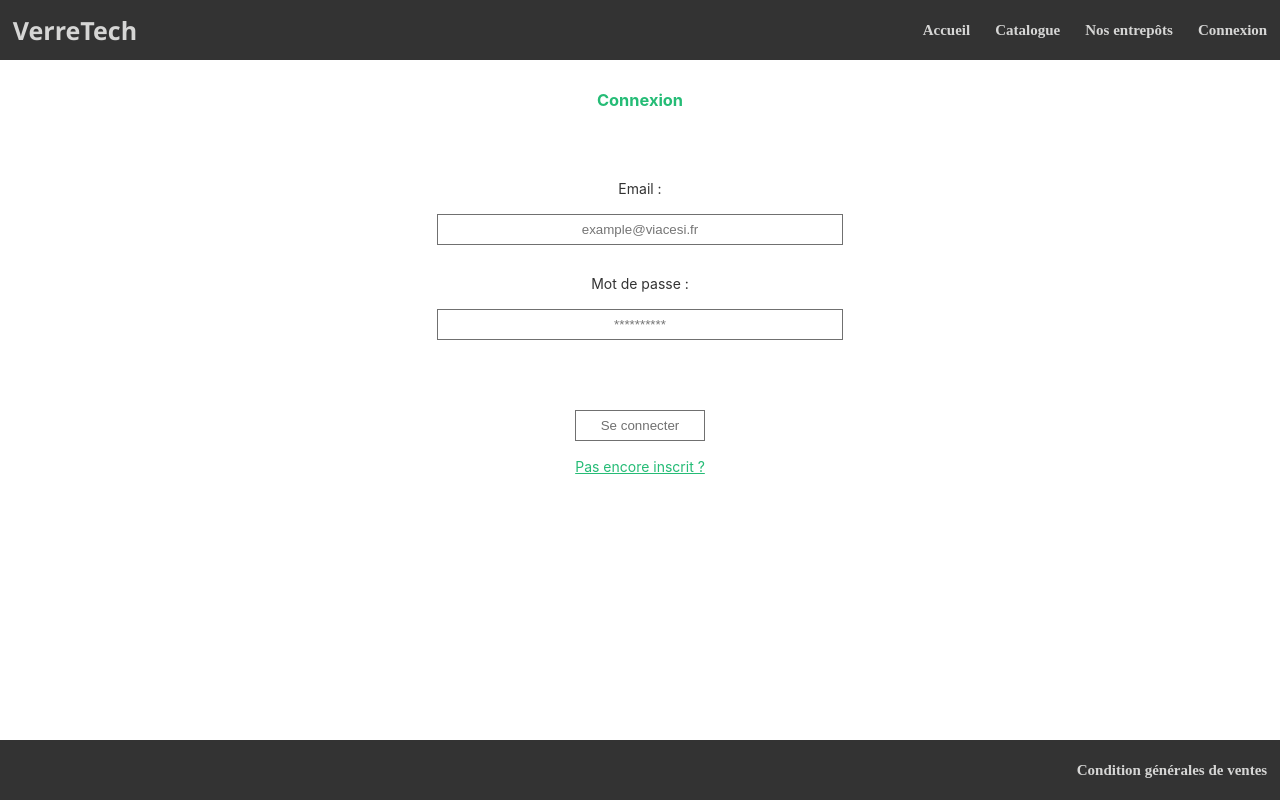
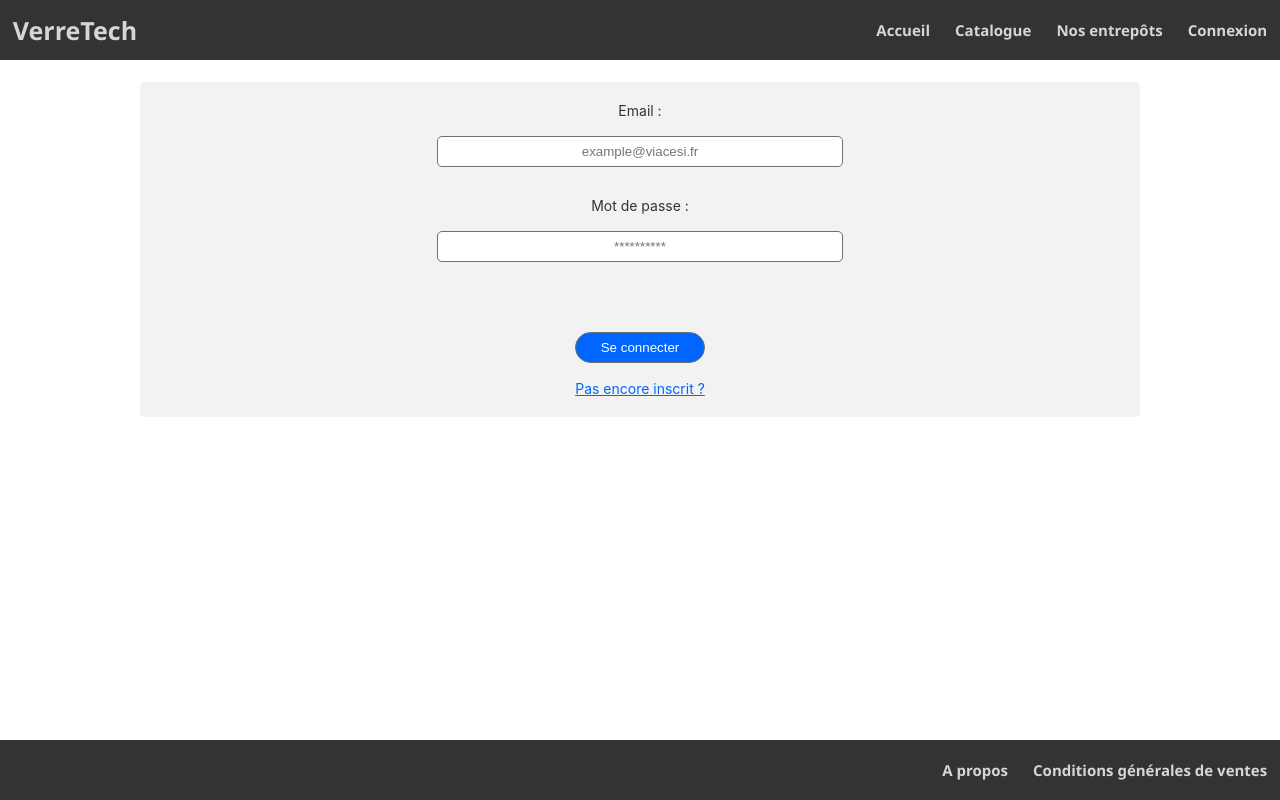
Before and after one commit to MrDant/fil-rouge-back-end, an Angular app in the folder Front/client/: page / in a window 1280 px wide. Built offline with nearby package versions, Linux system fonts and the light colour scheme.

Commit message:
CSS Header - Footer - Connexion

```diff
--- a/Front/client/src/app/LoginClient/loginClient.css
+++ b/Front/client/src/app/LoginClient/loginClient.css
@@ -12,7 +12,7 @@
   }
 
   h3 {
-      color: #25BC76;
+      color: #0066ff;
   }
 
   p {
@@ -26,6 +26,9 @@
       max-width: 960px;
       flex-direction: column;
       align-items: center;
+	  border-radius: 5px;
+	  background-color: #f2f2f2;
+	  padding: 20px;
   }
 
   .text-center {
@@ -54,6 +57,7 @@
       color: #707070;
       border: 1px solid #707070;
       width: 40%;
+	  border-radius: 5px;
   }
 
   #form {
@@ -65,14 +69,15 @@
   }
 
   .button, .button :hover {
-      background-color: #FFFFFF;
+      background-color: #0066ff;
       padding: 7px 25px 7px 25px;
-      color: #707070;
       border: 1px solid #707070;
+	  border-radius: 50px;
+	  color: #FFFFFF;
   }
 
   #register {
-      color: #25BC76;
+      color: #0066ff;
   }
 
   /* Responsive Styles */
--- a/Front/client/src/app/LoginClient/loginClient.html
+++ b/Front/client/src/app/LoginClient/loginClient.html
@@ -1,5 +1,4 @@
 <div class="content" role="main">
-  <h3 id="title">Connexion</h3>
   <form [formGroup]="loginForm" class="text-center" id="form" (ngSubmit)="onSubmit()">
     <div class="champ">
       <p class="label"><label for="mail">
--- a/Front/client/src/app/footer/footer.component.css
+++ b/Front/client/src/app/footer/footer.component.css
@@ -1,6 +1,12 @@
 #footer {
-    position: absolute;
+    position: fixed;
     bottom: 0;
     left: 0;
     right: 0;
+	display: flex;
+    justify-content: center;
+    background-color: #333333;
+    color: #fff;
+	font-size: 25px;
+    font-family: 'Segoe UI', Tahoma, Geneva, Verdana, sans-serif;
 }
--- a/Front/client/src/app/footer/footer.component.html
+++ b/Front/client/src/app/footer/footer.component.html
@@ -1,5 +1,6 @@
 <!-- Footer -->
 <div class="toolbar" id="footer" role="banner">
     <div class="spacer"></div>
-    <a href="#">Condition générales de ventes</a>
+    <a href="#">A propos</a>
+    <a href="#">Conditions générales de ventes</a>
   </div>
--- a/Front/client/src/app/header/header.component.css
+++ b/Front/client/src/app/header/header.component.css
@@ -1,8 +1,11 @@
 #header {
-    position: absolute;
+    position: fixed;
     top: 0;
     left: 0;
     right: 0;
+    background-color: #333333;
+	font-size: 15px;
+    font-family: 'Segoe UI', Tahoma, Geneva, Verdana, sans-serif;
 }
 
 #logo {
--- a/Front/client/src/app/registerClient/registerClient.component.css
+++ b/Front/client/src/app/registerClient/registerClient.component.css
@@ -8,7 +8,7 @@
 }
 
 h3 {
-    color: #25BC76;
+    color: #0066ff;
 }
 
 .text-center {
@@ -26,14 +26,18 @@ body {
     max-width: 960px;
     flex-direction: column;
     align-items: center;
+	border-radius: 5px;
+	background-color: #f2f2f2;
+	padding: 20px;
 }
 
 .button {
     margin-top: 80px;
-    background-color: #FFFFFF;
+    background-color: #0066ff;
       padding: 7px 25px 7px 25px;
-      color: #707070;
       border: 1px solid #707070;
+	  border-radius: 50px;
+	  color: #FFFFFF;
 }
 
 .champ {
@@ -61,4 +65,5 @@ body {
     color: #707070;
     border: 1px solid #707070;
     width: 70%;
+	 border-radius: 5px;
 }
--- a/Front/client/src/app/registerClient/registerClient.component.html
+++ b/Front/client/src/app/registerClient/registerClient.component.html
@@ -1,5 +1,4 @@
 <div class="content" role="main">
-    <h3 id="title" class="text-center">Inscription</h3>
     <form [formGroup]="registerForm" class="text-center" id="form" (ngSubmit)="onSubmit()">
         <div id="left">
             <div class="champ">
@@ -32,7 +31,7 @@
                         </label></p>
                 </div>
                 <div class="colinput">
-                    <input id="phone" type="number" placeholder="06000000" class="text-center" formControlName="phone">
+                    <input id="phone" type="number" placeholder="0600000000" class="text-center" formControlName="phone">
                 </div>
             </div>
             <div class="champ">
@@ -86,7 +85,7 @@
                         </label></p>
                 </div>
                 <div class="colinput">
-                    <input id="confirmMail" type="text" placeholder="Nancy" class="text-center"
+                    <input id="confirmMail" type="text" placeholder="jeandupont@gmail.com" class="text-center"
                         formControlName="confirmMail">
                 </div>
             </div>
```
